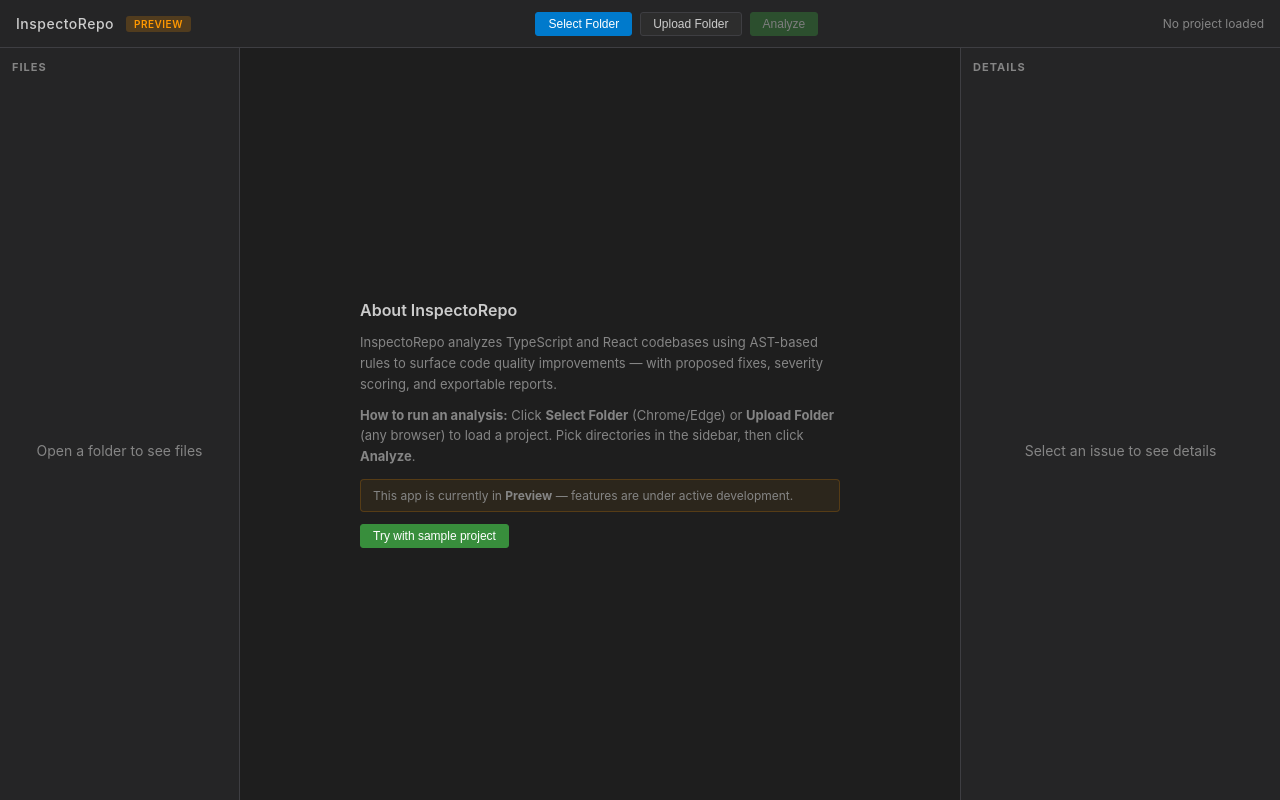
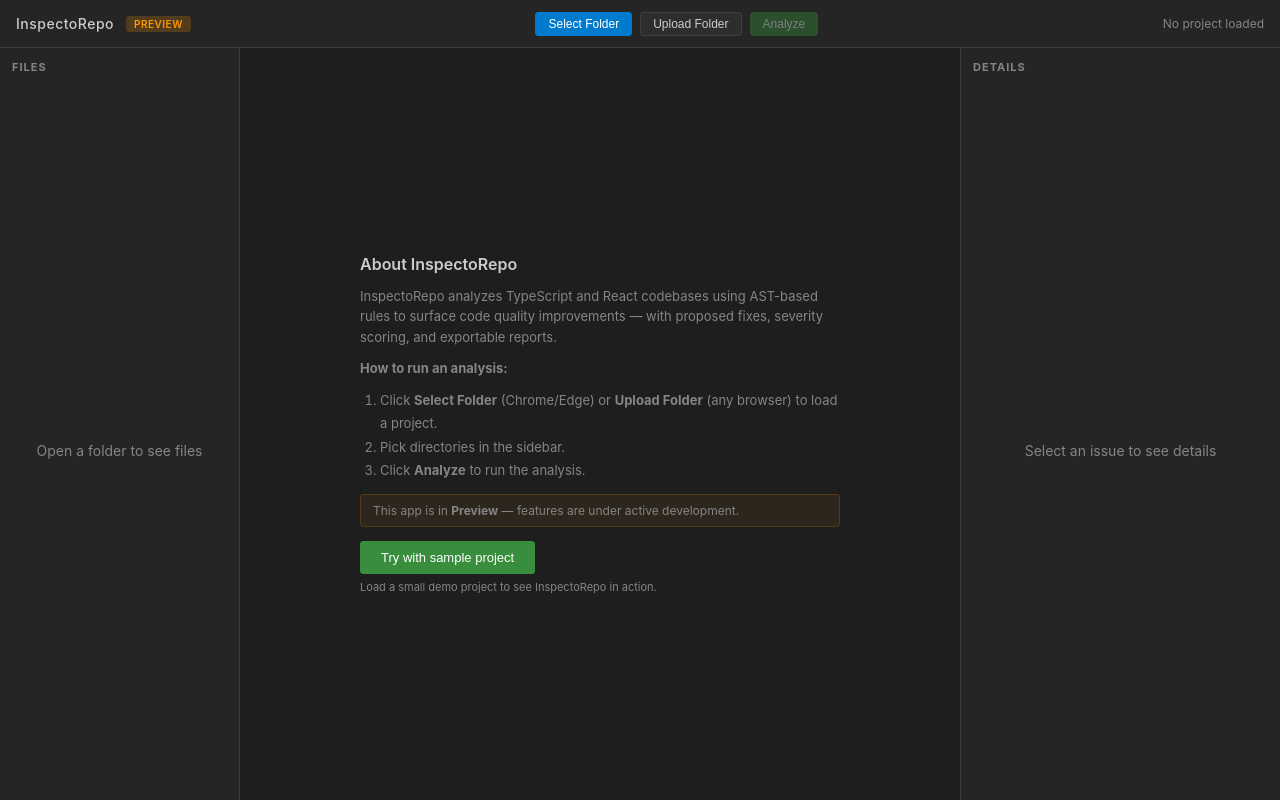
Before and after one commit to wai-coding/inspectorepo, a React (Vite) app in the folder apps/web/: page / in a window 1280 px wide. Built offline with nearby package versions, Linux system fonts and the light colour scheme.

Commit message:
refactor: add browser entry point and lazy-load analysis engine

```diff
--- a/apps/web/src/components/MainPanel.tsx
+++ b/apps/web/src/components/MainPanel.tsx
@@ -38,22 +38,26 @@ export function MainPanel({ report, selectedIssue, onSelectIssue, onLoadSample }
               code quality improvements — with proposed fixes, severity scoring, and exportable reports.
             </p>
             <p className="about-text">
-              <strong>How to run an analysis:</strong> Click <strong>Select Folder</strong> (Chrome/Edge)
-              or <strong>Upload Folder</strong> (any browser) to load a project. Pick directories in the
-              sidebar, then click <strong>Analyze</strong>.
+              <strong>How to run an analysis:</strong>
             </p>
+            <ol className="about-steps">
+              <li>Click <strong>Select Folder</strong> (Chrome/Edge) or <strong>Upload Folder</strong> (any browser) to load a project.</li>
+              <li>Pick directories in the sidebar.</li>
+              <li>Click <strong>Analyze</strong> to run the analysis.</li>
+            </ol>
             {!hasFolderPicker && (
-              <p className="about-hint">
-                This browser does not support file system analysis features.
-                Use Chrome or Edge for the best experience, or use the <strong>Upload Folder</strong> fallback.
+              <p className="about-hint about-hint-warn">
+                Your browser does not support the File System Access API.
+                Use <strong>Chrome</strong> or <strong>Edge</strong> for folder selection, or use <strong>Upload Folder</strong> to load files.
               </p>
             )}
             <p className="about-hint">
-              This app is currently in <strong>Preview</strong> — features are under active development.
+              This app is in <strong>Preview</strong> — features are under active development.
             </p>
-            <button className="btn btn-accent" style={{ marginTop: 12 }} onClick={onLoadSample}>
+            <button className="btn btn-accent sample-cta" onClick={onLoadSample}>
               Try with sample project
             </button>
+            <p className="about-sample-hint">Load a small demo project to see InspectoRepo in action.</p>
           </div>
         </div>
       </main>
@@ -64,6 +68,7 @@ export function MainPanel({ report, selectedIssue, onSelectIssue, onLoadSample }
     return (
       <main className="main-panel">
         <div className="empty-state">
+          <span className="empty-icon">&#10003;</span>
           <p className="empty-title">Great! No issues detected.</p>
           <p className="empty-detail">
             Your code passed all {report.meta.analyzedFilesCount} analyzed file
--- a/apps/web/src/components/Sidebar.tsx
+++ b/apps/web/src/components/Sidebar.tsx
@@ -1,4 +1,4 @@
-import type { DirEntry } from '@inspectorepo/core';
+import type { DirEntry } from '@inspectorepo/core/browser';
 
 interface SidebarProps {
   dirs: DirEntry[];
--- a/apps/web/src/folder-reader.ts
+++ b/apps/web/src/folder-reader.ts
@@ -1,5 +1,5 @@
-import { filterExcludedPaths, isExcludedDir } from '@inspectorepo/core';
-import { isAnalyzableFile } from '@inspectorepo/core';
+import { filterExcludedPaths, isExcludedDir } from '@inspectorepo/core/browser';
+import { isAnalyzableFile } from '@inspectorepo/core/browser';
 import type { VirtualFile } from '@inspectorepo/shared';
 
 // File System Access API (Chrome/Edge)
--- a/apps/web/src/styles/global.css
+++ b/apps/web/src/styles/global.css
@@ -224,6 +224,12 @@ body,
   margin-bottom: 8px;
 }
 
+.empty-icon {
+  font-size: 32px;
+  color: #388e3c;
+  margin-bottom: 12px;
+}
+
 .empty-detail {
   font-size: 13px;
   color: var(--text-secondary);
@@ -257,6 +263,31 @@ body,
   background: #ff980010;
   border: 1px solid #ff980033;
   border-radius: 4px;
+}
+
+.about-hint-warn {
+  background: #f4433610;
+  border-color: #f4433633;
+}
+
+.about-steps {
+  font-size: 13px;
+  color: var(--text-secondary);
+  line-height: 1.8;
+  margin: 4px 0 10px 20px;
+  padding: 0;
+}
+
+.sample-cta {
+  margin-top: 14px;
+  padding: 8px 20px;
+  font-size: 13px;
+}
+
+.about-sample-hint {
+  font-size: 11px;
+  color: var(--text-secondary);
+  margin-top: 6px;
 }
 
 /* Top bar summary */
--- a/apps/web/src/useAppState.ts
+++ b/apps/web/src/useAppState.ts
@@ -1,7 +1,7 @@
 import { useState, useCallback, useEffect } from 'react';
 import type { AnalysisReport, Issue, VirtualFile } from '@inspectorepo/shared';
-import { buildDirectoryTree, pickDefaultDirs, analyzeCodebase, buildMarkdownReport } from '@inspectorepo/core';
-import type { DirEntry } from '@inspectorepo/core';
+import { buildDirectoryTree, pickDefaultDirs, buildMarkdownReport } from '@inspectorepo/core/browser';
+import type { DirEntry } from '@inspectorepo/core/browser';
 import { selectFolderViaAPI, readUploadedFiles, processFiles } from './folder-reader';
 
 // Small inline sample for "Try with sample project"
@@ -137,13 +137,15 @@ export function useAppState() {
     });
   }, []);
 
-  const handleAnalyze = useCallback(() => {
+  const handleAnalyze = useCallback(async () => {
+    setState((prev) => ({ ...prev, loading: true }));
+    const { analyzeCodebase } = await import('@inspectorepo/core');
     setState((prev) => {
       const report = analyzeCodebase({
         files: prev.allFiles,
         selectedDirectories: prev.selectedDirs,
       });
-      return { ...prev, report, selectedIssue: null };
+      return { ...prev, report, selectedIssue: null, loading: false };
     });
   }, []);
 
--- a/apps/web/vite.config.ts
+++ b/apps/web/vite.config.ts
@@ -3,4 +3,14 @@ import react from '@vitejs/plugin-react';
 
 export default defineConfig({
   plugins: [react()],
+  build: {
+    target: 'es2022',
+    rollupOptions: {
+      output: {
+        manualChunks: {
+          'analysis-engine': ['@inspectorepo/core', 'ts-morph'],
+        },
+      },
+    },
+  },
 });
```
Also changed, not shown: 2 other files (tests, documents, lock files or other folders).
